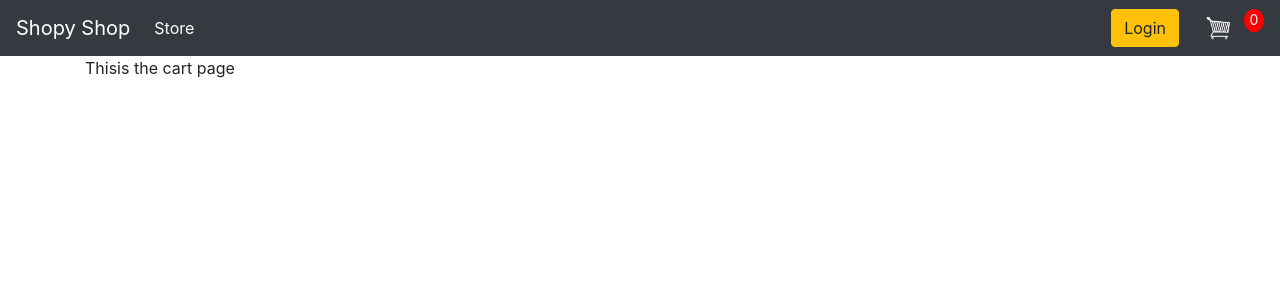
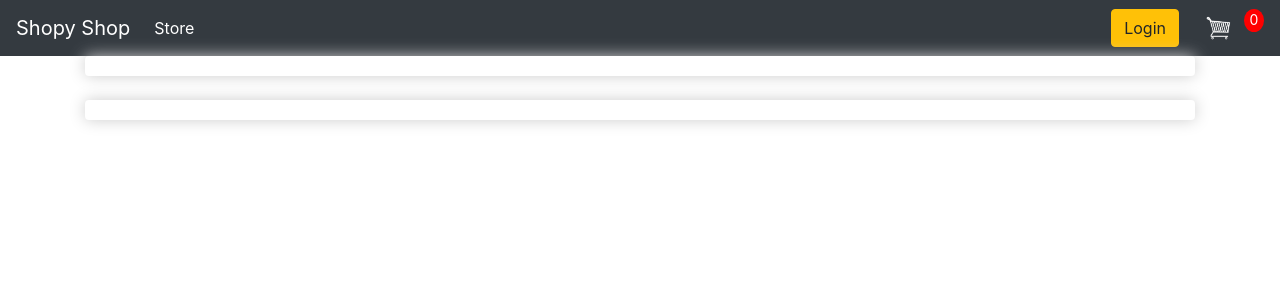
Before and after one commit to Memory-Wabwile/Shopy-Shop, a Django app: page /cart/ in a window 1280 px wide. Shown: the top 300 px of the page. Run offline with Django 4.2, Linux system fonts and the light colour scheme; some libraries are stand-ins or nearby versions.

Commit message:
create a container in the carts template

```diff
--- a/store/templates/store/cart.html
+++ b/store/templates/store/cart.html
@@ -1,6 +1,17 @@
 {% extends 'store/main.html' %}
 {% load static %}
 {% block content %}
-    {{message}}
+    <div class="row">
+        <div class="col-lg-12">
+            <div class="box-element">
+
+            </div>
+            <br>
+
+            <div class="box-element">
+
+            </div>
+        </div>
+    </div>
 
 {% endblock content %}
```
